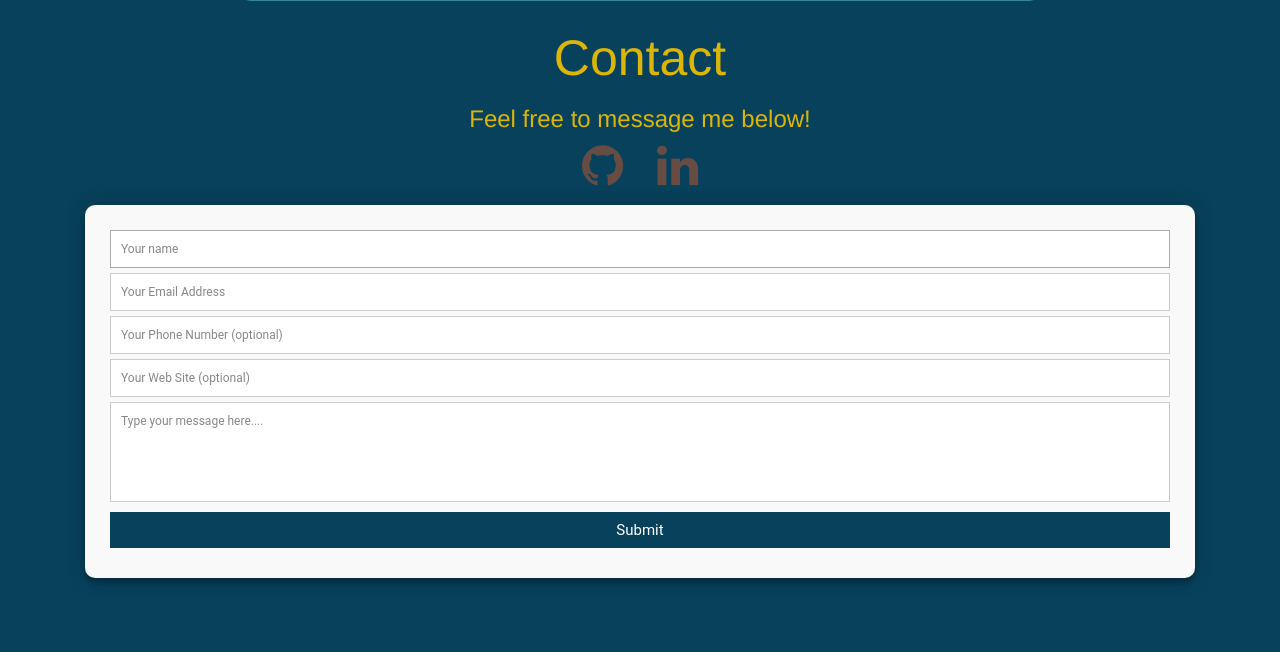
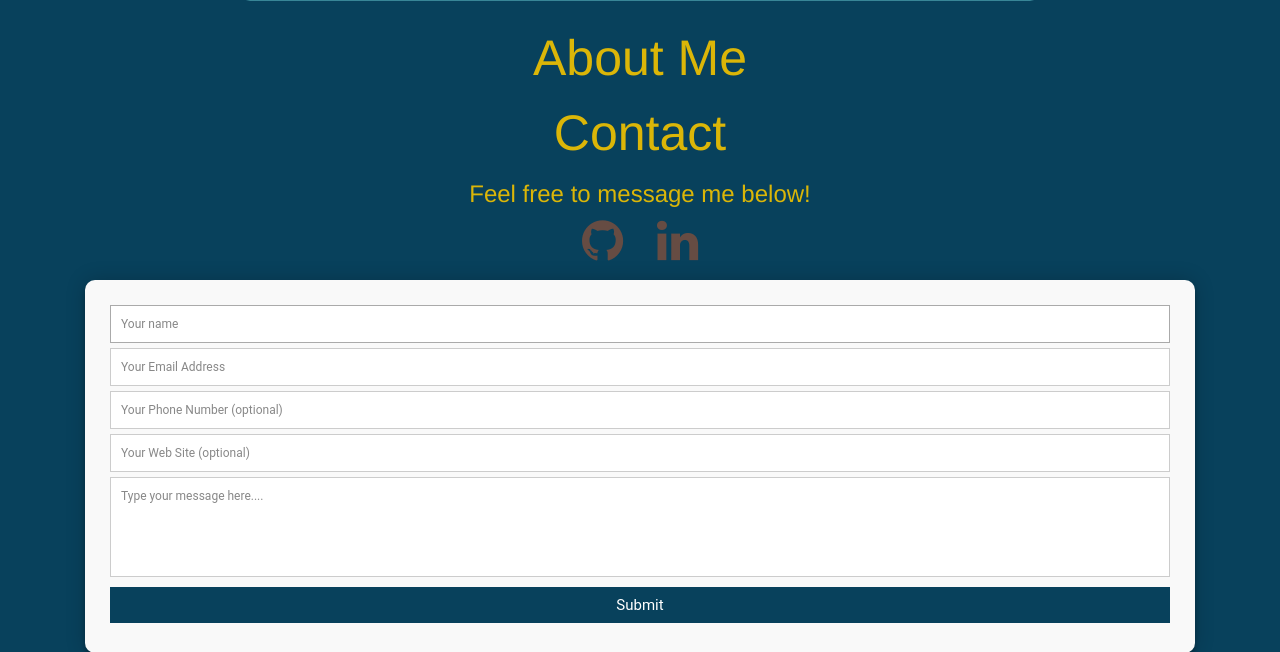
Before and after one commit to leilaadel/Portfolio, a Django app: page / in a window 1280 px wide. Shown: the part 1917-2569 px from the top of the page. Before the commit the page ends 2501 px from the top, so only its background shows below. Run offline with Django 3.2, Linux system fonts and the light colour scheme; some libraries are stand-ins or nearby versions.

Commit message:
added about me section

```diff
--- a/portpage/templates/portpage/index.html
+++ b/portpage/templates/portpage/index.html
@@ -126,6 +126,9 @@
           <p>A Custom made website for a medical and EMT training center.</p>
         </div>
       </div>
+      <div class="about_me">
+        <h1>About Me</h1>
+      </div>
       <div class="contact">
         <h1>Contact</h1>
         <h3>Feel free to message me below!</h3>
```
